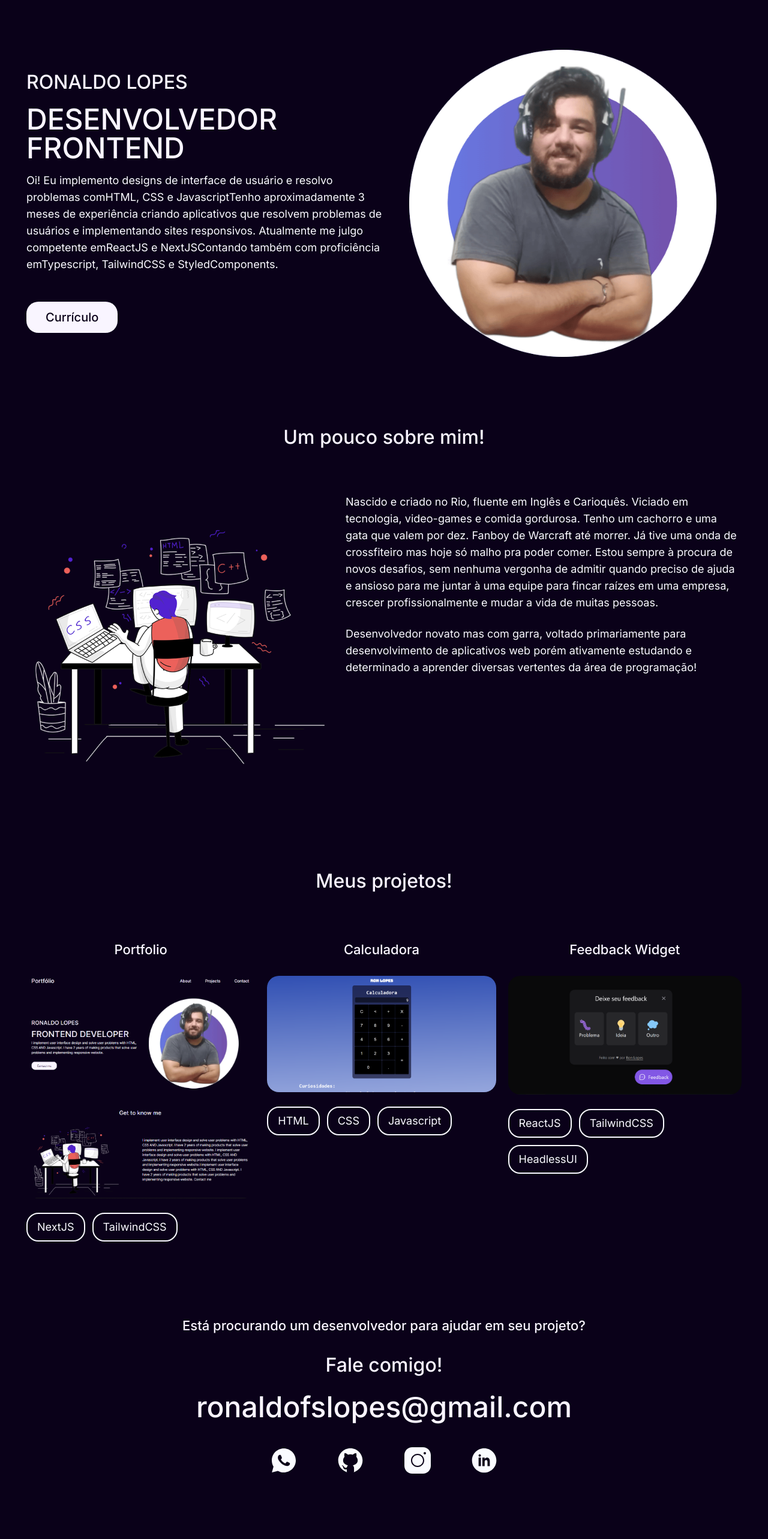
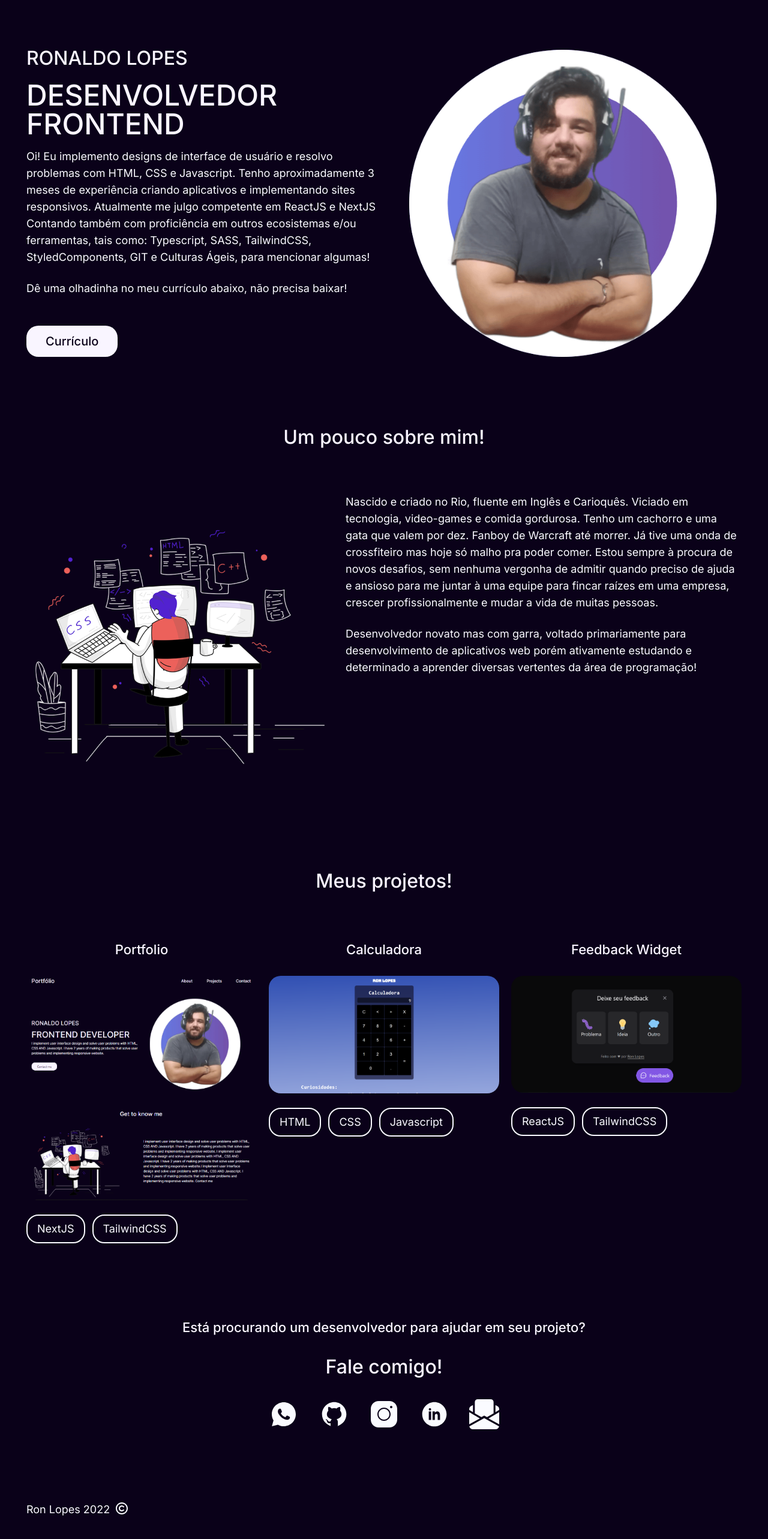
Before and after one commit to ronlopes95/portfolioNext, a Next.js app: page / in a window 1280 px wide. Shown: the part 146-2712 px from the top of the page at 60% size. Before the commit the page ends 2686 px from the top, so only its background shows below. Built offline with nearby package versions, Linux system fonts and the light colour scheme.

Commit message:
Add footer. Removido string de email do contato e reformulado em um SVG. Alteracoes nos paragrafos do Hero. Add responsividade no button de curriculo.

```diff
--- a/src/components/Contato.tsx
+++ b/src/components/Contato.tsx
@@ -3,7 +3,6 @@ export const Contato = () => (
     <div className="w-full text-center">
       <h3>Está procurando um desenvolvedor para ajudar em seu projeto?</h3>
       <h2 className="pt-8">Fale comigo!</h2>
-      <h1 className="pt-8">ronaldofslopes@gmail.com</h1>
     </div>
 
     <div className="mx-auto flex w-auto max-w-[24rem] items-center justify-between pt-10">
@@ -68,6 +67,18 @@ export const Contato = () => (
           <path d="M32,6C17.641,6,6,17.641,6,32c0,14.359,11.641,26,26,26s26-11.641,26-26C58,17.641,46.359,6,32,6z M25,44h-5V26h5V44z M22.485,24h-0.028C20.965,24,20,22.888,20,21.499C20,20.08,20.995,19,22.514,19c1.521,0,2.458,1.08,2.486,2.499 C25,22.887,24.035,24,22.485,24z M44,44h-5v-9c0-3-1.446-4-3-4c-1.445,0-3,1-3,4v9h-5V26h5v3c0.343-0.981,1.984-3,5-3c4,0,6,3,6,8 V44z"></path>
         </svg>
       </a>
+
+      <a href="mailto:ronaldofslopes@gmail.com" target="_blank">
+        <svg
+          className="fill-custom-white-100 duration-500 ease-in-out hover:scale-110 hover:fill-indigo-600"
+          xmlns="http://www.w3.org/2000/svg"
+          width="50"
+          height="50"
+          viewBox="0 0 16 16"
+        >
+          <path d="M6.5 9.5 3 7.5v-6A1.5 1.5 0 0 1 4.5 0h7A1.5 1.5 0 0 1 13 1.5v6l-3.5 2L8 8.75l-1.5.75ZM1.059 3.635 2 3.133v3.753L0 5.713V5.4a2 2 0 0 1 1.059-1.765ZM16 5.713l-2 1.173V3.133l.941.502A2 2 0 0 1 16 5.4v.313Zm0 1.16-5.693 3.337L16 13.372v-6.5Zm-8 3.199 7.941 4.412A2 2 0 0 1 14 16H2a2 2 0 0 1-1.941-1.516L8 10.072Zm-8 3.3 5.693-3.162L0 6.873v6.5Z" />
+        </svg>
+      </a>
     </div>
   </section>
 )
--- /dev/null
+++ b/src/components/Footer.tsx
@@ -0,0 +1,17 @@
+export const Footer = () => (
+  <footer className="flex">
+    <p className="mr-2">Ron Lopes 2022</p>
+    <svg
+      className="fill-custom-white-100"
+      width="24px"
+      height="24px"
+      viewBox="0 0 24 24"
+      xmlns="http://www.w3.org/2000/svg"
+    >
+      <g>
+        <path fill="none" d="M0 0h24v24H0z" />
+        <path d="M12 2c5.52 0 10 4.48 10 10s-4.48 10-10 10S2 17.52 2 12 6.48 2 12 2zm0 2c-4.42 0-8 3.58-8 8s3.58 8 8 8 8-3.58 8-8-3.58-8-8-8zm0 3c1.82 0 3.413.973 4.288 2.428l-1.714 1.029A3 3 0 1 0 12 15a2.998 2.998 0 0 0 2.573-1.456l1.715 1.028A4.999 4.999 0 0 1 7 12c0-2.76 2.24-5 5-5z" />
+      </g>
+    </svg>
+  </footer>
+)
--- a/src/components/Hero.tsx
+++ b/src/components/Hero.tsx
@@ -5,25 +5,29 @@ export const Hero = () => (
     <div className="max-w-[38rem] flex-1">
       <h2 className="mb-6">RONALDO LOPES</h2>
       <h1 className="mb-4">DESENVOLVEDOR FRONTEND</h1>
-      <p className="mb-12">
+      <p>
         Oi! Eu implemento designs de interface de usuário e resolvo problemas
-        com
+        com{' '}
         <span className="duration-500 ease-in-out hover:text-indigo-600">
-          HTML, CSS e Javascript
-        </span>
-        Tenho aproximadamente 3 meses de experiência criando aplicativos que
-        resolvem problemas de usuários e implementando sites responsivos.
-        Atualmente me julgo competente em
+          HTML, CSS e Javascript.
+        </span>{' '}
+        Tenho aproximadamente 3 meses de experiência criando aplicativos e
+        implementando sites responsivos. Atualmente me julgo competente em{' '}
         <span className="duration-500 ease-in-out hover:text-indigo-600">
           ReactJS e NextJS
-        </span>
-        Contando também com proficiência em
+        </span>{' '}
+        Contando também com proficiência em outros ecosistemas e/ou ferramentas,
+        tais como:{' '}
         <span className="duration-500 ease-in-out hover:text-indigo-600">
-          Typescript, TailwindCSS e StyledComponents
-        </span>
-        .
+          Typescript, SASS, TailwindCSS, StyledComponents, GIT e Culturas Ágeis,
+        </span>{' '}
+        para mencionar algumas!
       </p>
-      <div className="flex gap-5">
+      <br />
+      <p className="mb-12">
+        Dê uma olhadinha no meu currículo abaixo, não precisa baixar!
+      </p>
+      <div className="flex justify-center gap-5 sm:justify-start">
         <a
           href="https://drive.google.com/file/d/1nTCEprz_AaxIgPOEpiPvawkRsQrrhnTv/view?usp=sharing"
           target="_blank"
--- a/src/components/Projects.tsx
+++ b/src/components/Projects.tsx
@@ -25,7 +25,7 @@ const projectsList = [
     link: 'https://github.com/ronlopes95/nlw-widget-feedback',
     image: project3,
     alt: 'Foto do projeto 3',
-    techs: ['ReactJS', 'TailwindCSS', 'HeadlessUI'],
+    techs: ['ReactJS', 'TailwindCSS'],
   },
 ]
 
--- a/src/pages/index.tsx
+++ b/src/pages/index.tsx
@@ -6,6 +6,7 @@ import { Hero } from '../components/Hero'
 import { Description } from '../components/Description'
 import { Projects } from '../components/Projects'
 import { Contato } from '../components/Contato'
+import { Footer } from '../components/Footer'
 
 const Home: NextPage = () => {
   return (
@@ -20,6 +21,7 @@ const Home: NextPage = () => {
         <Description />
         <Projects />
         <Contato />
+        <Footer />
       </div>
     </>
   )
```
Also changed, not shown: public/copyright-svgrepo-com.svg (added).
